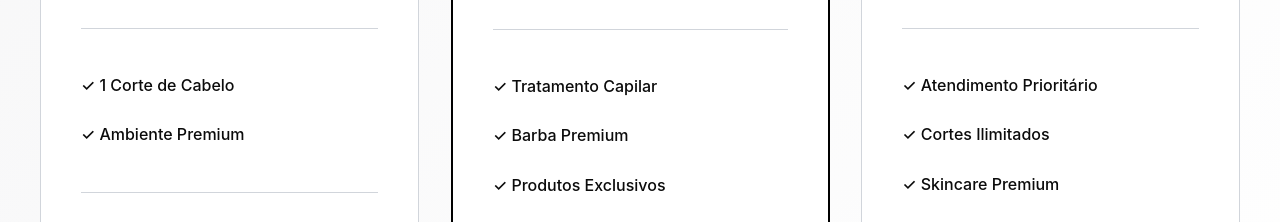
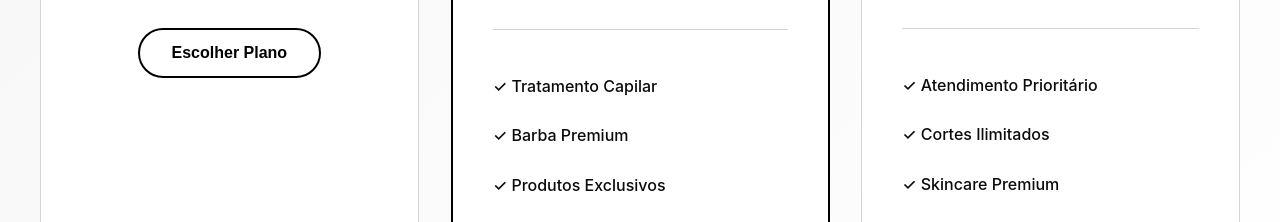
Before and after one commit to matheustech-1/Blackbarbershop, a plain HTML site: page index.html in a window 1280 px wide. Shown: the part 2096-2318 px from the top of the page. Drawn offline with Linux system fonts and the light colour scheme.

Commit message:
Update index.html

```diff
--- a/index.html
+++ b/index.html
@@ -95,10 +95,6 @@
                         <span class="currency">R$</span>
                         <span class="amount">40</span>
                     </div>
-                    <ul class="pricing-features">
-                        <li>✓ 1 Corte de Cabelo</li>
-                        <li>✓ Ambiente Premium</li>
-                    </ul>
                     <button class="btn-secondary">Escolher Plano</button>
                 </div>
                 <div class="pricing-card featured hover-lift">
```
